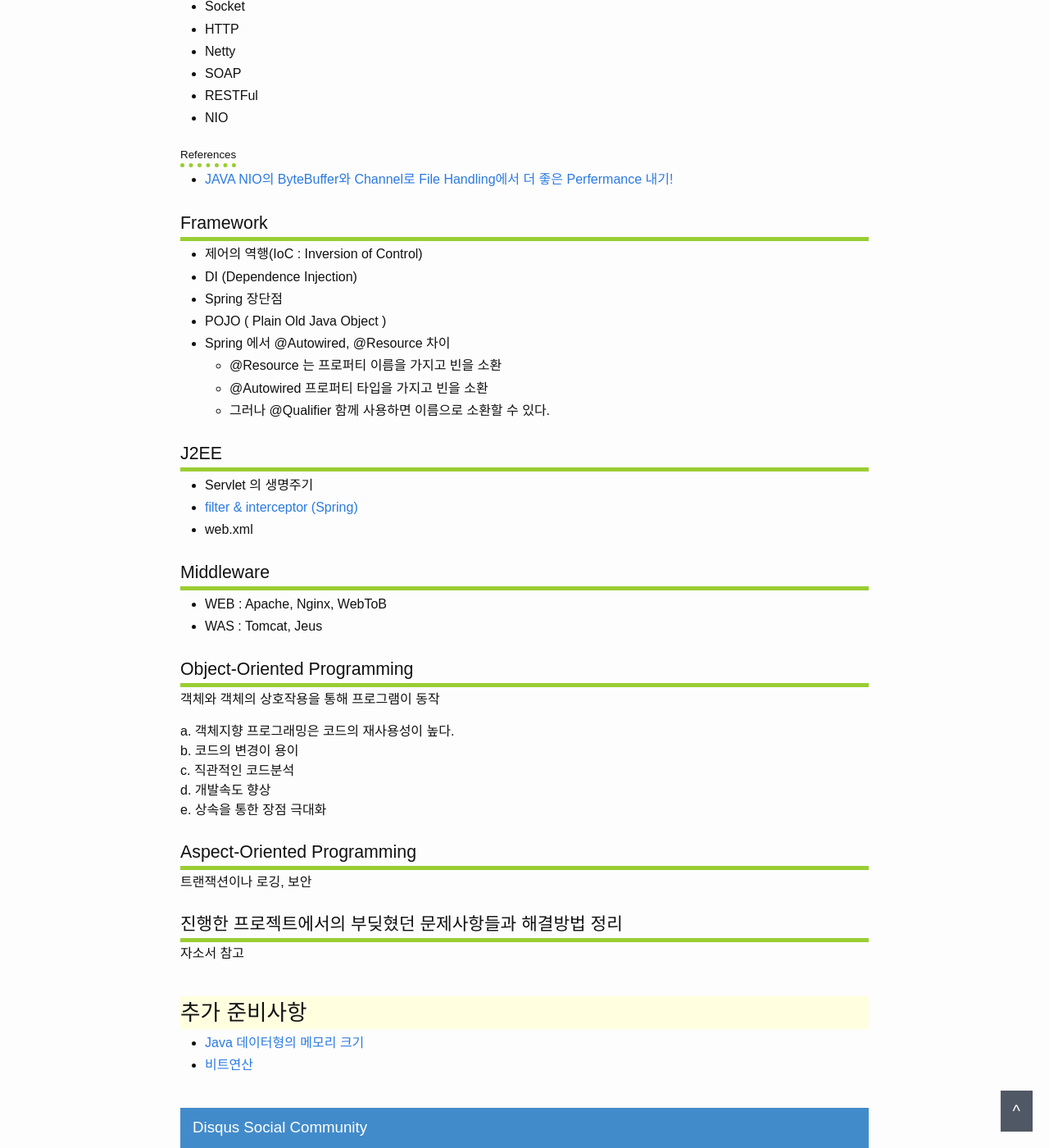
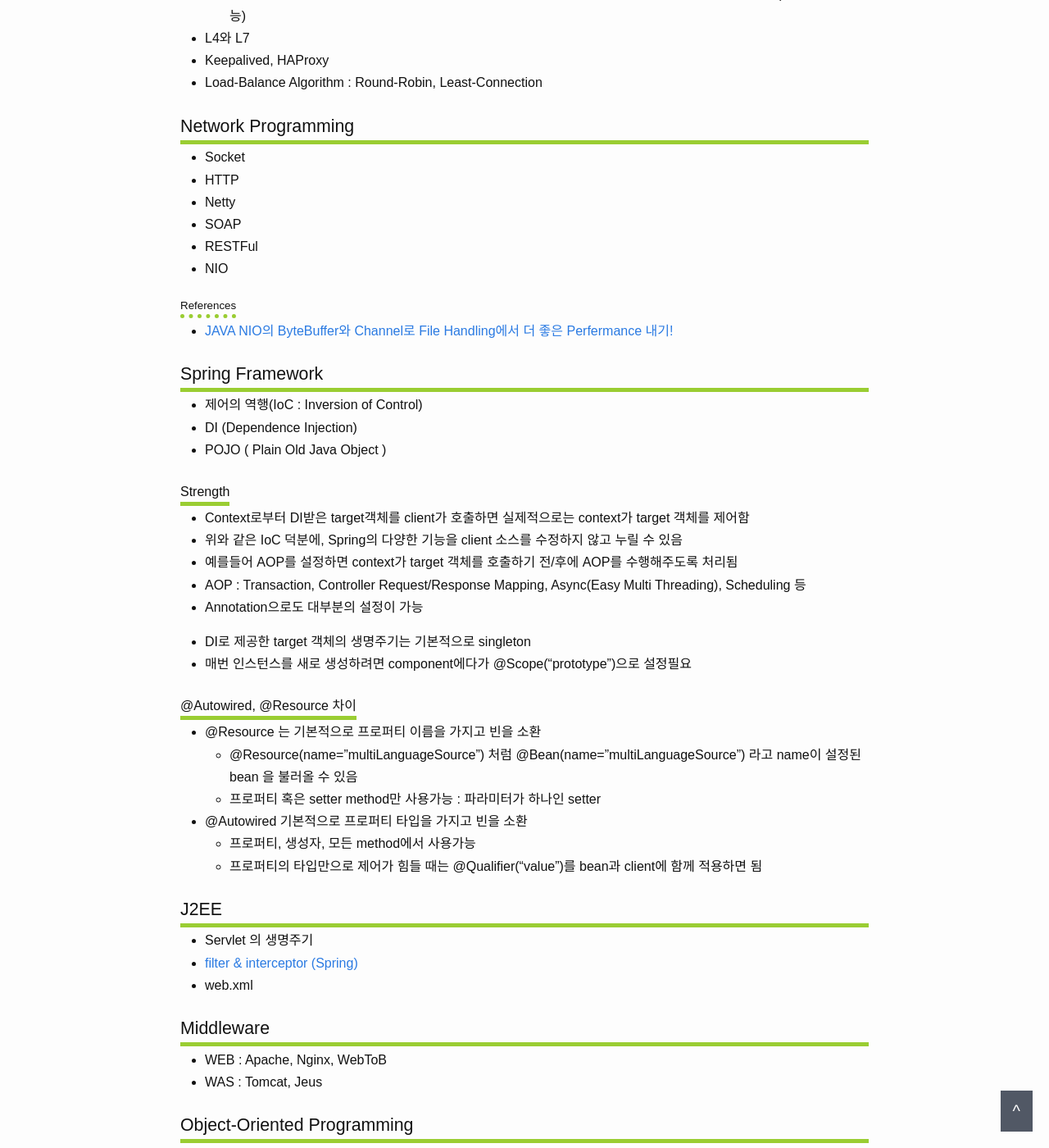
Before and after one commit to dveamer/dveamer.github.io, a Jekyll site: the page built from _posts/Programming/2016-03-09-prepareingInterview.md, in a window 1280 px wide and 1400 px high, scrolled down 6963 px. Shown: the whole window at 82% size. Built offline with Jekyll 4.4.1, drawn with Linux system fonts in a browser that asks for light colours; comment, search, counter and statistics services are not loaded; some of the changed text lies outside the part shown.

Commit message:
modify an article

```diff
--- a/_posts/Programming/2016-03-09-prepareingInterview.md
+++ b/_posts/Programming/2016-03-09-prepareingInterview.md
@@ -36,6 +36,11 @@ tags: Career
 
   * Generic : JDK 1.5부터 제공
   * Annotation : JDK 1.5부터 제공
+    - public <A extends Annotation> A getAnnotation(Class<A> annotationClass)
+    - public Annotation[][] getParameterAnnotations()
+    - @Retention(RetentionPolicy.RUNTIME)
+    - @Target
+    - 주로 Reflection 에 의해 활용됨
   * Stream, Functional Programming
   * Process 와 Thread 차이
 
@@ -211,15 +216,29 @@ Collections.sort(contacts, new Comparator<Contact>() {
 #### References
  * [JAVA NIO의 ByteBuffer와 Channel로 File Handling에서 더 좋은 Perfermance 내기!](http://eincs.com/2009/08/java-nio-bytebuffer-channel-file/)
 
-## Framework
+## Spring Framework
+
   * 제어의 역행(IoC : Inversion of Control)
   * DI (Dependence Injection)
-  * Spring 장단점
   * POJO ( Plain Old Java Object )
-  * Spring 에서 @Autowired, @Resource 차이
-    * @Resource 는 프로퍼티 이름을 가지고 빈을 소환
-    * @Autowired 프로퍼티 타입을 가지고 빈을 소환
-    * 그러나 @Qualifier 함께 사용하면 이름으로 소환할 수 있다.
+
+### Strength
+  * Context로부터 DI받은 target객체를 client가 호출하면 실제적으로는 context가 target 객체를 제어함
+  * 위와 같은 IoC 덕분에, Spring의 다양한 기능을 client 소스를 수정하지 않고 누릴 수 있음
+  * 예를들어 AOP를 설정하면 context가 target 객체를 호출하기 전/후에 AOP를 수행해주도록 처리됨
+  * AOP : Transaction, Controller Request/Response Mapping, Async(Easy Multi Threading), Scheduling 등
+  * Annotation으로도 대부분의 설정이 가능
+
+  * DI로 제공한 target 객체의 생명주기는 기본적으로 singleton
+  * 매번 인스턴스를 새로 생성하려면 component에다가 @Scope("prototype")으로 설정필요
+
+### @Autowired, @Resource 차이
+  * @Resource 는 기본적으로 프로퍼티 이름을 가지고 빈을 소환
+    - @Resource(name="multiLanguageSource") 처럼 @Bean(name="multiLanguageSource") 라고 name이 설정된 bean 을 불러올 수 있음
+    - 프로퍼티 혹은 setter method만 사용가능 : 파라미터가 하나인 setter
+  * @Autowired 기본적으로 프로퍼티 타입을 가지고 빈을 소환
+    - 프로퍼티, 생성자, 모든 method에서 사용가능
+    - 프로퍼티의 타입만으로 제어가 힘들 때는 @Qualifier("value")를 bean과 client에 함께 적용하면 됨
 
 ## J2EE
   * Servlet 의 생명주기
```
